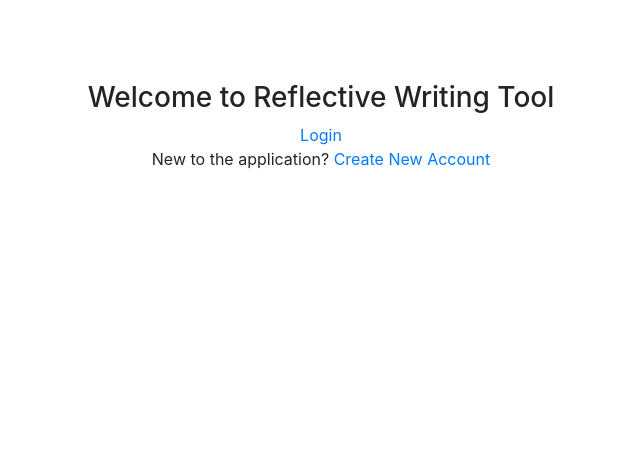
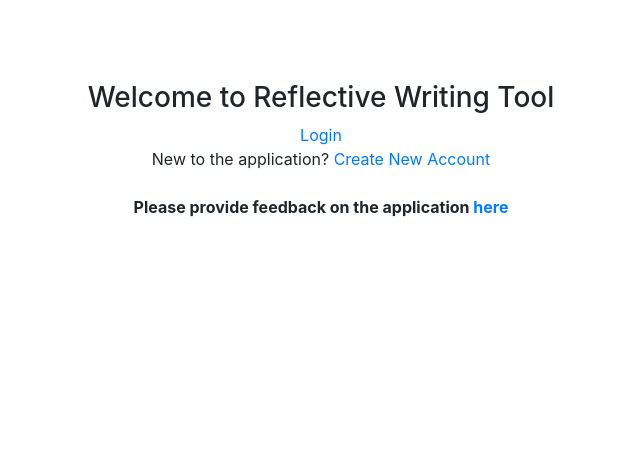
Before and after one commit to ThapaMahesh/reflectiveLearning, a Django app: template pages/templates/pages/home.html in a window 1280 px wide. Shown: the part 191-648 px from the top of the page, without its empty margins (319-959 px from the left). Run offline with Django 3.2, Linux system fonts and the light colour scheme; the template is opened without the code that fills it, so the values that code supplies are empty; some libraries are stand-ins or nearby versions.

Commit message:
feedback link

```diff
--- a/pages/templates/pages/home.html
+++ b/pages/templates/pages/home.html
@@ -16,7 +16,8 @@
         {% else %}
         <a href="{% url 'login' %}">Login</a>
         <br>
-        New to the application? <a href="{% url 'users:signup' %}">Create New Account</a>
+        New to the application? <a href="{% url 'users:signup' %}">Create New Account</a><br><br>
+        <p><strong>Please provide feedback on the application <a href="https://goo.gl/forms/thmpx4ykOqAevu6v1">here</a></strong></p>
         {% endif %}
       </div>
     </div>
--- a/thesis_prj/settings.py
+++ b/thesis_prj/settings.py
@@ -23,7 +23,7 @@ BASE_DIR = os.path.dirname(os.path.dirname(os.path.abspath(__file__)))
 SECRET_KEY = '2!i1met*ekqa$81cm3!ar&(vl5kqpb)vyw=gtp8aa**z1ittim'
 
 # SECURITY WARNING: don't run with debug turned on in production!
-DEBUG = True
+DEBUG = False
 
 ALLOWED_HOSTS = []
 
```
